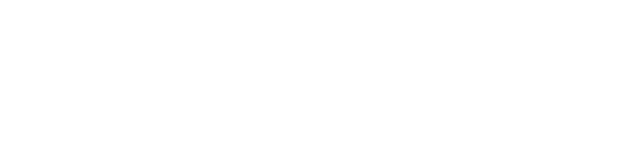
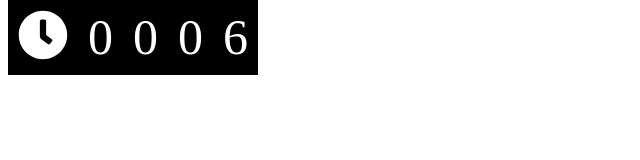
Before and after one commit to cristianaparra/github, a React app in the folder simple-counter/: page / in a window 1280 px wide. Shown: the whole page, without its empty margins (0-640 px from the left). Built offline with nearby package versions, Linux system fonts and the light colour scheme.

Commit message:
trabajo terminado counter

```diff
--- a/simple-counter/package.json
+++ b/simple-counter/package.json
@@ -3,9 +3,15 @@
   "version": "0.1.0",
   "private": true,
   "dependencies": {
+    "@fortawesome/fontawesome-free-brands": "^5.0.13",
+    "@fortawesome/fontawesome-svg-core": "^1.2.30",
+    "@fortawesome/free-solid-svg-icons": "^5.14.0",
+    "@fortawesome/react-fontawesome": "^0.1.11",
     "@testing-library/jest-dom": "^4.2.4",
     "@testing-library/react": "^9.5.0",
     "@testing-library/user-event": "^7.2.1",
+    "boostrap": "^2.0.0",
+    "font-awesome": "^4.7.0",
     "react": "^16.13.1",
     "react-dom": "^16.13.1",
     "react-scripts": "3.4.2"
--- a/simple-counter/src/App.js
+++ /dev/null
@@ -1,12 +0,0 @@
-import React from 'react';
-
-
-function App() {
-  return (
-    <div >
-
-    </div>
-  );
-}
-
-export default App;
--- /dev/null
+++ b/simple-counter/src/SecondsCounter.css
@@ -0,0 +1,9 @@
+
+
+.seconds{
+    padding: 10px;
+    font-size: 50px;
+    color: white;
+    background-color: black;
+    display: inline;
+}
--- a/simple-counter/src/index.js
+++ b/simple-counter/src/index.js
@@ -1,14 +1,52 @@
 import React from 'react';
 import ReactDOM from 'react-dom';
-import App from './App';
+import './SecondsCounter.css'
 import * as serviceWorker from './serviceWorker';
+import { FontAwesomeIcon } from '@fortawesome/react-fontawesome'
+import { faClock } from '@fortawesome/free-solid-svg-icons'
+import PropTypes from 'prop-types'
 
-ReactDOM.render(
-  <React.StrictMode>
-    <App />
-  </React.StrictMode>,
-  document.getElementById('root')
-);
+function SecondsCounter(props) {
+  return (
+    <div className="counter">
+      <div className="seconds">
+        <FontAwesomeIcon icon={faClock} />
+      </div>
+      <div className="seconds four">{props.digitFour}</div>
+      <div className="seconds three">{props.digitThree}</div>
+      <div className="seconds two">{props.digitTwo}</div>
+      <div className="seconds one">{props.digitOne}</div>
+    </div>
+  );
+
+}
+
+SecondsCounter.propTypes = {
+  digitFour: PropTypes.number,
+  digitThree: PropTypes.number,
+  digitTwo: PropTypes.number,
+  digitOne: PropTypes.number
+}
+
+let counter = 0;
+setInterval(() => {
+  const four = Math.floor(counter / 1000);
+  const three = Math.floor(counter / 100);
+  const two = Math.floor(counter / 10);
+  const one = Math.floor(counter / 1);
+  counter++
+  // console.log(four, three, two, one)
+
+  ReactDOM.render(
+    <SecondsCounter digitOne={one}
+    digitTwo={two}
+      digitThree={three}
+      digitFour={four} />,
+    document.getElementById('root')
+  );
+}, 1000);
+
+
 
 // If you want your app to work offline and load faster, you can change
 // unregister() to register() below. Note this comes with some pitfalls.
```
Also changed, not shown: 1 other file.
